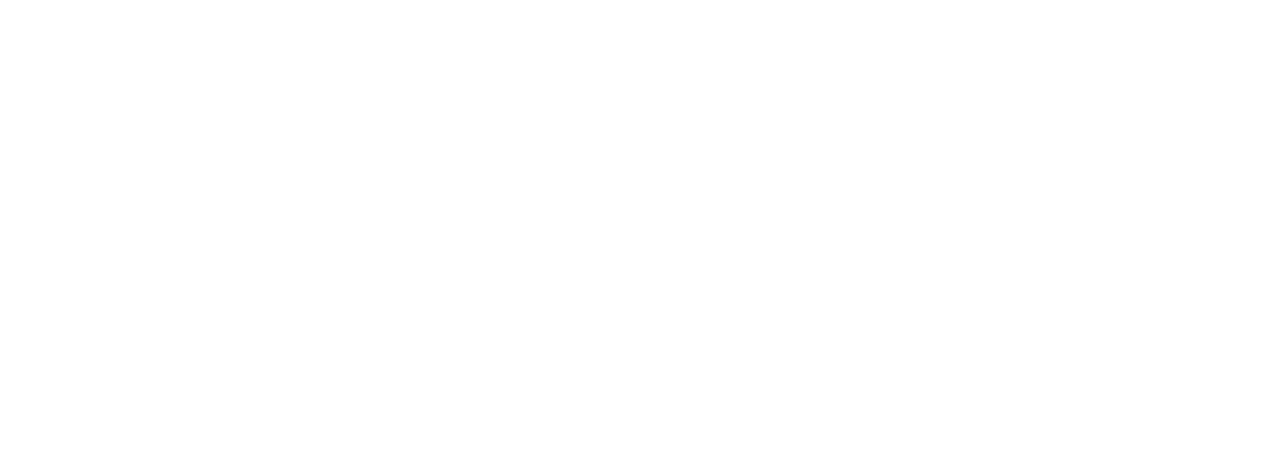
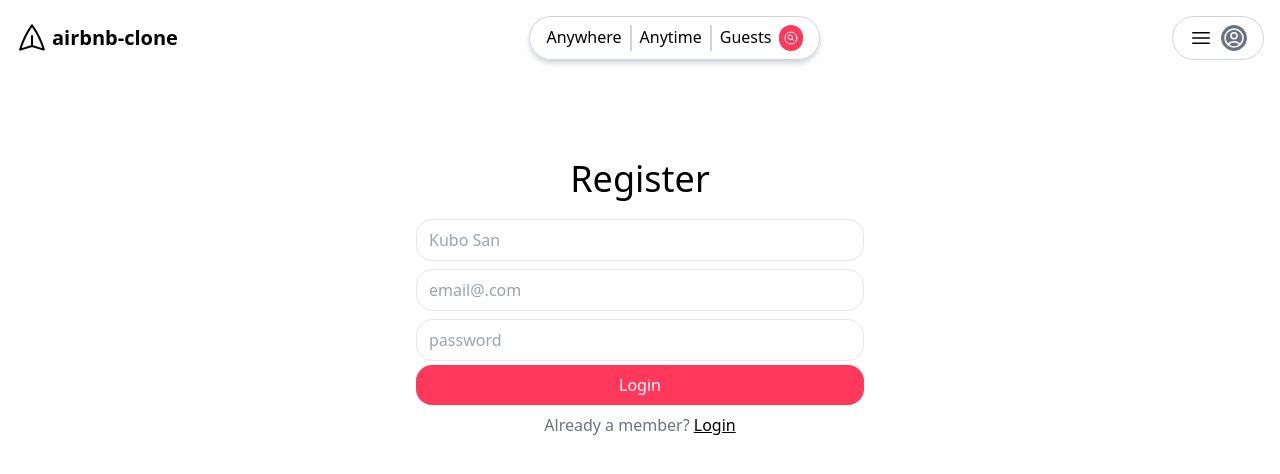
Before and after one commit to Jesus-AA/airbnb-clone-front, a React (Vite) app: page /register in a window 1280 px wide. Before the commit this address had no page. Shown: the top 474 px of the page. Built offline with nearby package versions, Linux system fonts and the light colour scheme.

Commit message:
Add register form

```diff
--- a/src/App.jsx
+++ b/src/App.jsx
@@ -2,6 +2,7 @@
 import IndexPage from './components/index-page/index-page';
 import Layout from './components/layout/layout';
 import LoginPage from './components/login-page/login-page';
+import RegisterPage from './components/register/register';
 
 function App() {
   return (
@@ -9,6 +10,7 @@
       <Route path="/" element={<Layout />}>
         <Route index element={<IndexPage />} />
         <Route path="/login" element={<LoginPage />} />
+        <Route path="/register" element={<RegisterPage />} />
       </Route>
     </Routes>
   );
--- a/src/components/register/register.jsx
+++ b/src/components/register/register.jsx
@@ -0,0 +1,24 @@
+/* eslint-disable react/no-unescaped-entities */
+import { Link } from 'react-router-dom';
+
+export default function RegisterPage() {
+  return (
+    <div className="mt-4 grow flex items-center justify-around">
+      <div className="mb-64">
+        <h1 className="text-4xl text-center mb-4">Register</h1>
+        <form className="max-w-md mx-auto" action="">
+          <input type="text" placeholder="Kubo San" />
+          <input type="email" placeholder="email@.com" />
+          <input type="password" placeholder="password" />
+          <button className="primary">Login</button>
+          <div className="text-center py-2 text-gray-500">
+            Already a member?{' '}
+            <Link className="underline text-black" to={'/register'}>
+              Login
+            </Link>
+          </div>
+        </form>
+      </div>
+    </div>
+  );
+}
```
